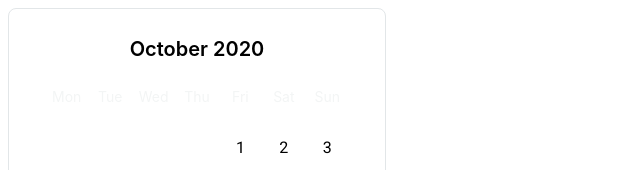
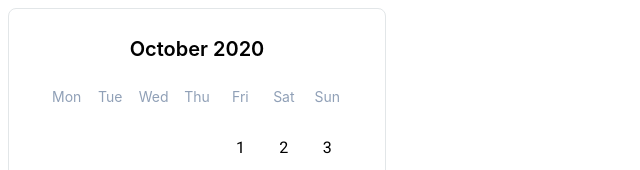
Before and after one commit to js-tasks-ru/htmlcss-20210708_anastasy-d, a website: page 05-lection3/03-calendar/index.html in a window 1280 px wide. Shown: the top 170 px of the page, without its empty margins (0-640 px from the left). Drawn offline with Linux system fonts and the light colour scheme.

Commit message:
Update color variable name for calendar

```diff
--- a/05-lection3/03-calendar/calendar.css
+++ b/05-lection3/03-calendar/calendar.css
@@ -39,7 +39,7 @@
   background: rgba(160, 177, 245, 0.5);
 }
 .calendar__item_day {
-  color: var(--grey-5);
+  color: var(--grey-8);
   font-weight: normal;
   font-size: 14px;
   line-height: 20px;
```
